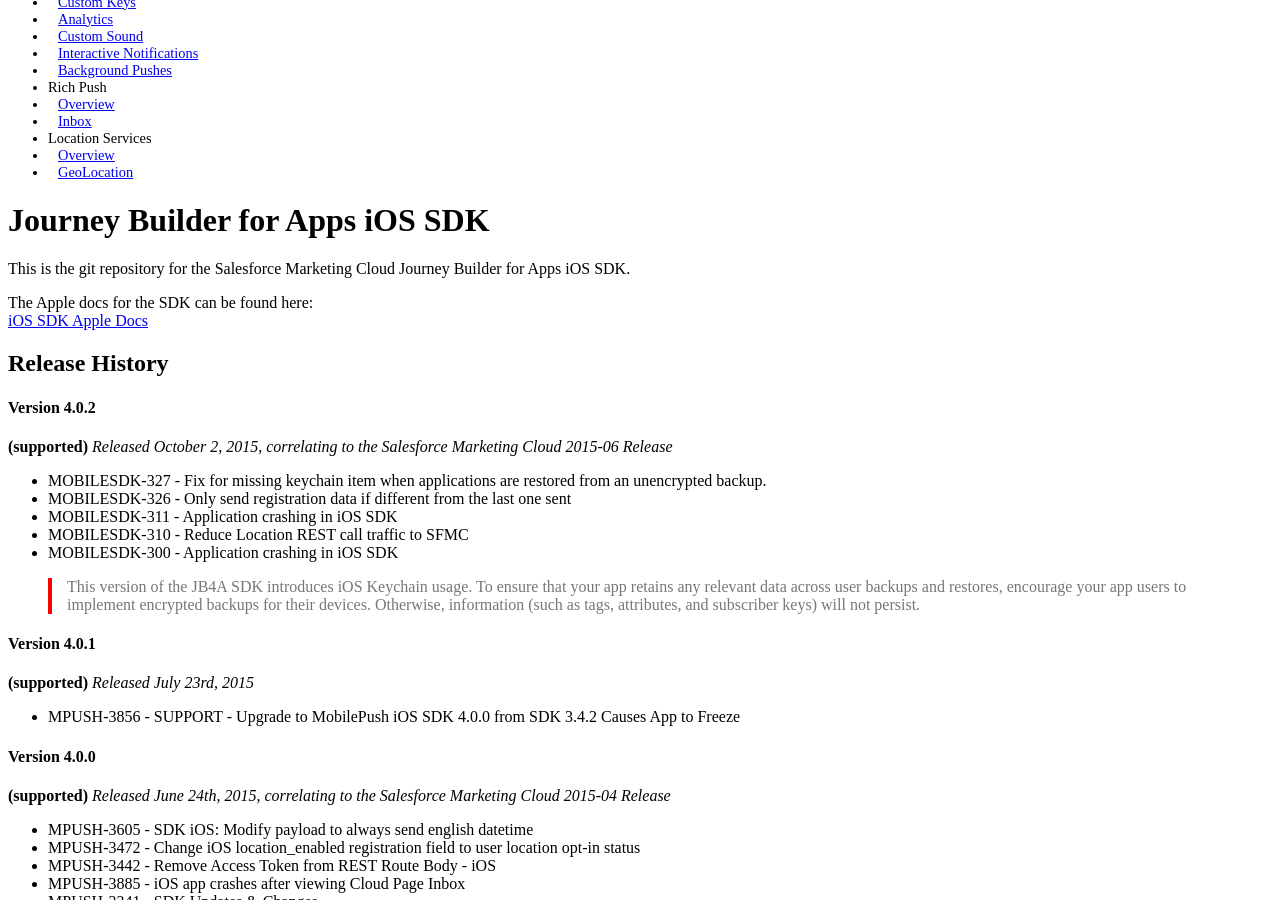
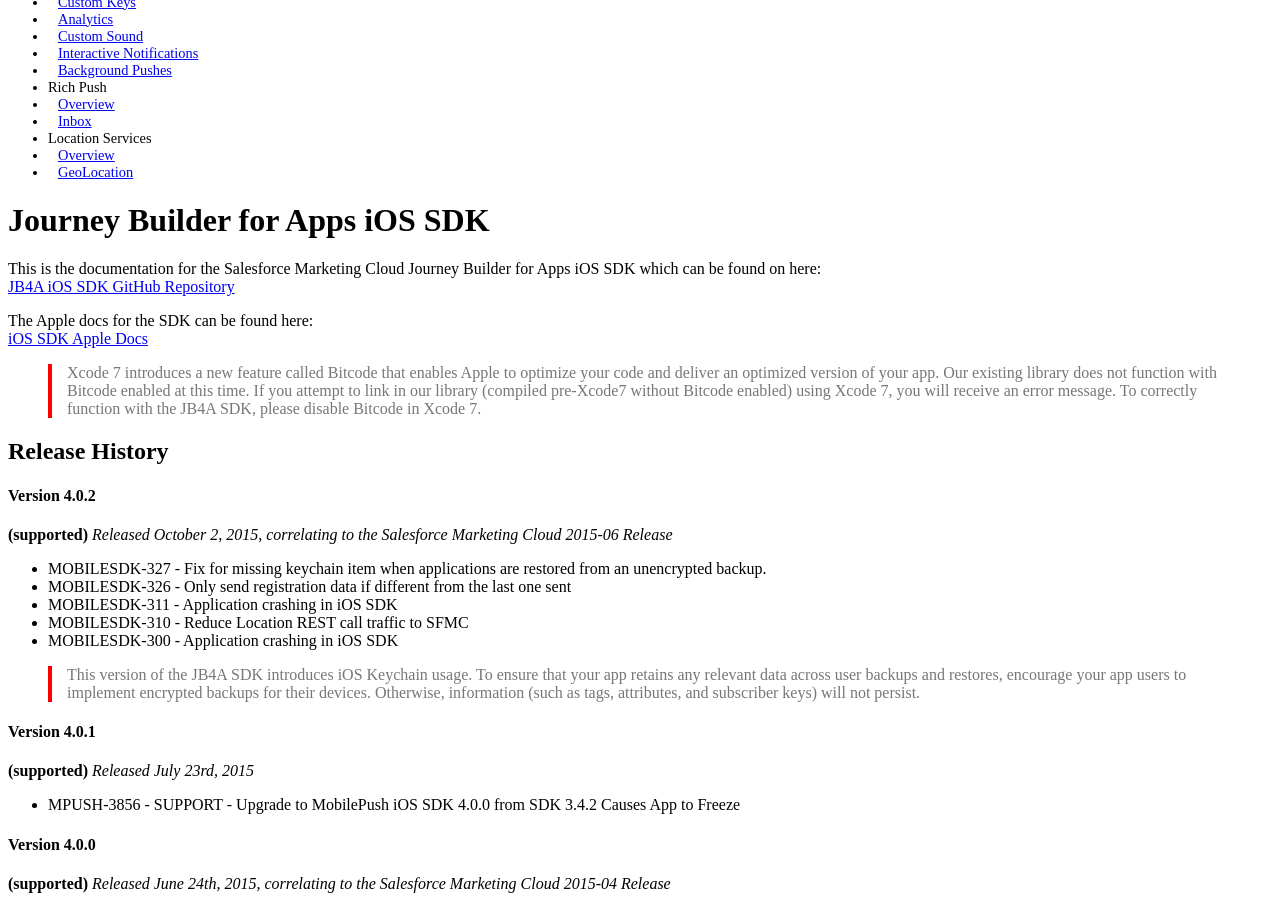
Before and after one commit to salesforce-marketingcloud/JB4A-SDK-iOS, a Jekyll site: the page built from index.md, in a window 1280 px wide and 900 px high, scrolled down 445 px. Built offline with Jekyll 4.4.1, drawn with Linux system fonts in a browser that asks for light colours; a style sheet for code colours, icons or effects is not loaded.

Commit message:
iOS link and warning
Adding repo URL and Bitcode warning

```diff
--- a/_config.yml
+++ b/_config.yml
@@ -33,7 +33,7 @@
 
 # Keep as an empty string if served up at the root. If served up at a specific
 # path (e.g. on GitHub pages) leave off the trailing slash, e.g. /my-project
-baseurl: "/JB4A-SDK-iOS" # the subpath of your site, e.g. /blog/
+baseurl: "/JB4A-SDK-iOS-DocPreview" # the subpath of your site, e.g. /blog/
 url: "http://exacttarget.github.io" # the base hostname & protocol for your site
 
 # Dates are not included in permalinks
--- a/index.md
+++ b/index.md
@@ -4,10 +4,13 @@
 ---
 #Journey Builder for Apps iOS SDK
 
-This is the git repository for the Salesforce Marketing Cloud Journey Builder for Apps iOS SDK.<br>
+This is the documentation for the Salesforce Marketing Cloud Journey Builder for Apps iOS SDK which can be found on here:<br/>
+<a href="https://github.com/ExactTarget/JB4A-SDK-iOS" target="_blank">JB4A iOS SDK GitHub Repository</a><br>
 
 The Apple docs for the SDK can be found here:<br/>
 <a href="{{ site.baseurl }}/appledoc/index.html" target="_blank">iOS SDK Apple Docs</a>
+
+> Xcode 7 introduces a new feature called Bitcode that enables Apple to optimize your code and deliver an optimized version of your app. Our existing library does not function with Bitcode enabled at this time. If you attempt to link in our library (compiled pre-Xcode7 without Bitcode enabled) using Xcode 7, you will receive an error message. To correctly function with the JB4A SDK, please disable Bitcode in Xcode 7.
 
 ## Release History
 
```
